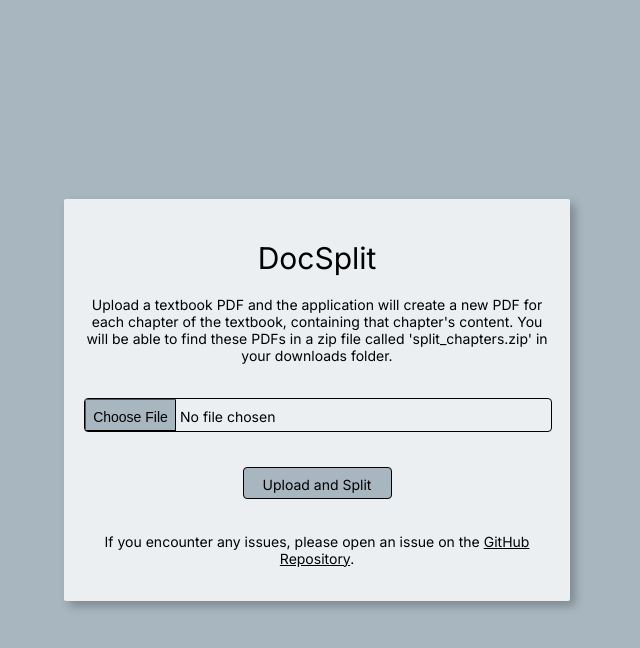
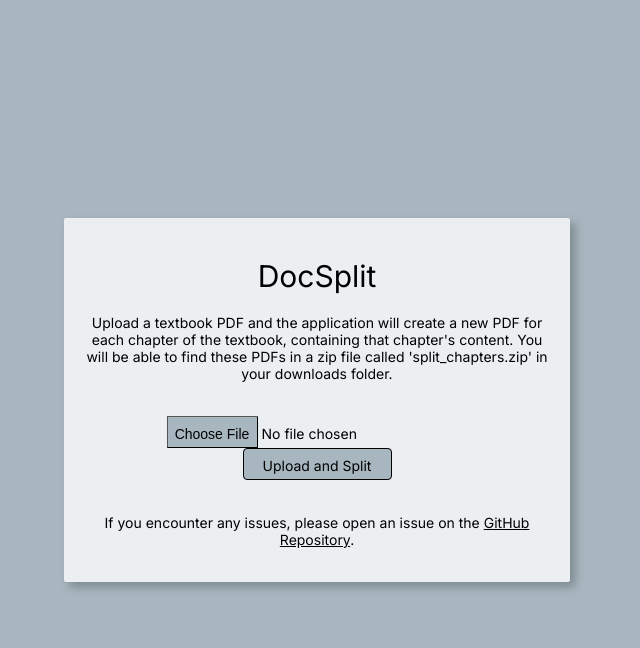
Before and after one commit to izzybeetschen/pdf-splitting, a Flask app: page / in a window 1280 px wide. Shown: the top 648 px of the page, without its empty margins (323-963 px from the left). Run offline with Flask 3, Linux system fonts and the light colour scheme.

Commit message:
cleaned up css

```diff
--- a/app/static/css/styles.css
+++ b/app/static/css/styles.css
@@ -117,22 +117,6 @@
     text-align: center;
 }
 
-#upload-div {
-    border-style: solid;
-    border-width: 1px;
-    border-color: black;
-    width: 100%;
-    text-align: left;
-    border-radius: 4px;
-    height: 32px;
-    font-size: 14px;
-    margin-bottom: 35px;
-}
-
-#upload-button {
-
-}
-
 #upload-button::-webkit-file-upload-button {
     display: inline-block;
     border-right: solid;
```
